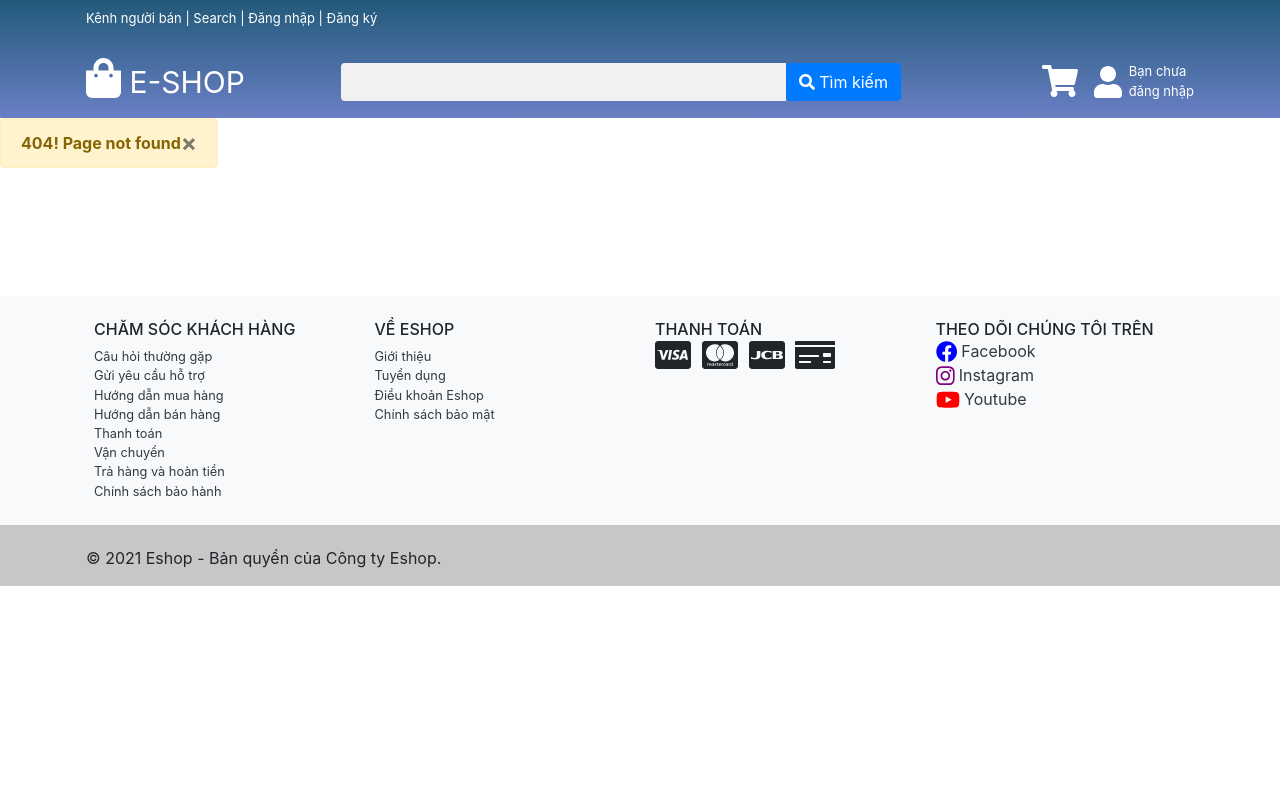
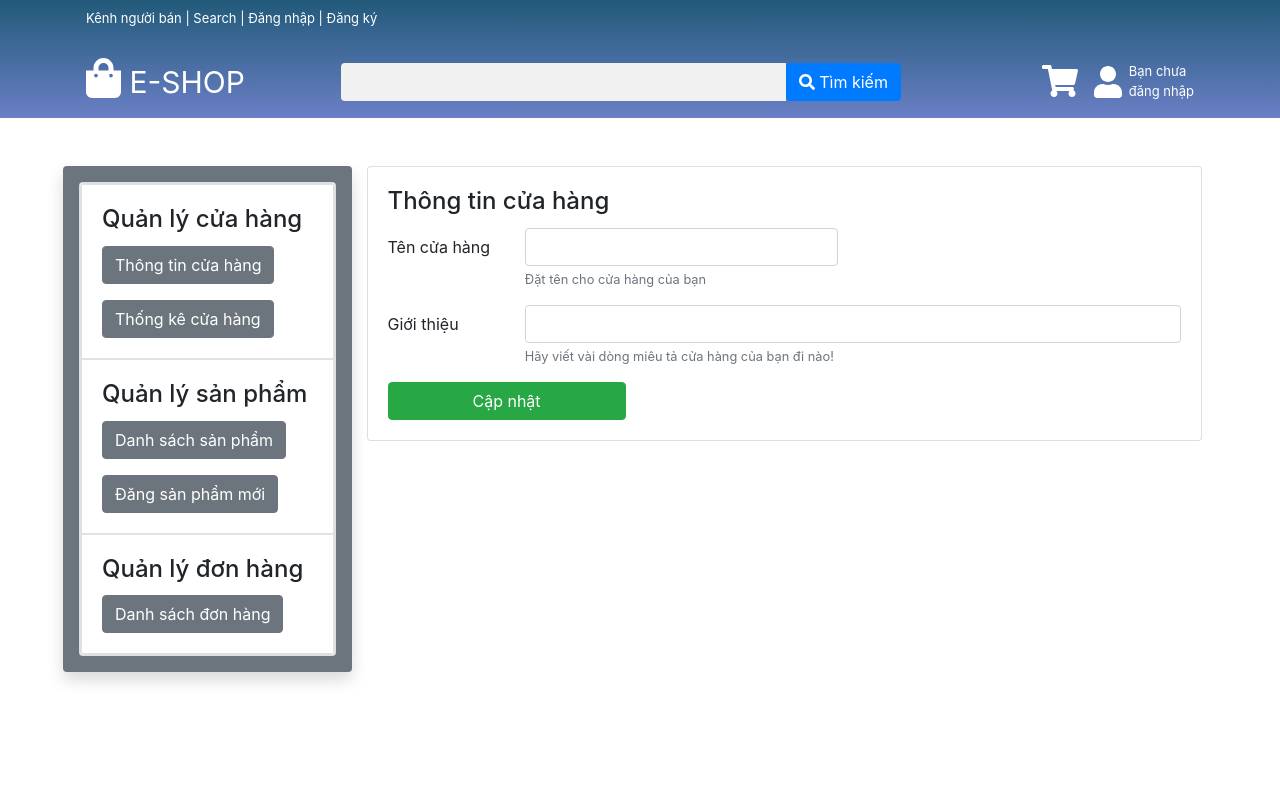
Before and after one commit to phanthaiduong22/eshop, a React (Create React App) app: page /sell/info in a window 1280 px wide. Shown: the top 800 px of the page. Built offline with nearby package versions, Linux system fonts and the light colour scheme.

Commit message:
Store info

```diff
--- a/src/components/SellerSideBar/SellerSideBar.js
+++ b/src/components/SellerSideBar/SellerSideBar.js
@@ -19,7 +19,9 @@ class SellerSideBar extends Component {
   listOrders = () => {
     this.setState({ redirect: "/sell/orders" });
   };
-
+  storeInfo=()=>{
+    this.setState({redirect:"/sell/info"})
+  }
   render() {
     let { redirect } = this.state;
     if (redirect) {
@@ -30,6 +32,27 @@ class SellerSideBar extends Component {
       <div className="col-md-3 shadow p-3 mb-5 bg-secondary rounded d-flex justify-content-center">
         <div className="card ">
           <div className="card text-black bg-white ">
+          <div className="card-body border">
+              <h4 className="card-title">Quản lý cửa hàng</h4>
+              <button
+                type="button"
+                className="btn btn-secondary"
+                onClick={this.storeInfo}
+              >
+                Thông tin cửa hàng
+              </button>
+              <button
+                type="button"
+                className="btn btn-secondary"
+                onClick={this.storeInfo}
+                style={{marginTop:'1em'}}
+                onClick={e=>{
+                  this.setState({redirect:"/sell"})
+                }}
+              >
+                Thống kê cửa hàng
+              </button>
+            </div>
             <div className="card-body border ">
               <h4 className="card-title ">Quản lý sản phẩm</h4>
               <button
@@ -43,6 +66,7 @@ class SellerSideBar extends Component {
                 type="button"
                 className="btn btn-secondary"
                 onClick={this.addNewProduct}
+                style={{marginTop:'1em'}}
               >
                 Đăng sản phẩm mới
               </button>
--- /dev/null
+++ b/src/pages/SellInfo/SellInfo.js
@@ -0,0 +1,111 @@
+import React, { Component } from "react";
+import callAPI from "../../utils/apiCaller";
+import SellerSideBar from "../../components/SellerSideBar/SellerSideBar";
+class SellInfo extends Component {
+  constructor(props) {
+    super(props);
+    this.state = {
+      storeName: "",
+      storeDesc: "",
+      stars: 0,
+      token_: "",
+    };
+  }
+  getStore = () => {
+    if (this.state.token) {
+      callAPI("/sell/getstoreinfo", "GET", null, this.state.token)
+        .then((res) => {
+          console.log(res.data);
+          this.setState({
+            storeName: res.data[0].name,
+            storeDesc: res.data[0].description,
+            stars: res.data[0].stars,
+          });
+        })
+        .catch((error) => {
+          console.log(error);
+        });
+    }
+  };
+  updateStore=()=>{
+    if (this.state.token) {
+        let {storeName,storeDesc}=this.state;
+        console.log(storeName);
+        console.log(storeDesc)
+        console.log({storeName,storeDesc})
+        callAPI("/sell/updatestoreinfo", "POST", {storeName,storeDesc}, this.state.token)
+          .then((res) => {
+              alert("Cập nhật thông tin cửa hàng thành công!");
+            this.getStore();
+          })
+          .catch((error) => {
+            console.log(error);
+          });
+      }
+  }
+  componentDidMount = () => {
+    let token_ = localStorage.getItem("token");
+    this.setState({ token: token_ }, function () {
+      this.getStore();
+    });
+  };
+  onNameChange=(e)=>{
+      this.setState({
+          storeName:e.target.value
+      })
+  }
+  onDescChange=(e)=>{
+    this.setState({
+        storeDesc:e.target.value
+    })
+}
+  render() {
+    return (
+      <div className="container-fluid ">
+        <div className="row m-5 ">
+          <SellerSideBar />
+          <div className="col-md">
+            <div class="card">
+              <div class="card-body">
+                <h4 class="card-title">Thông tin cửa hàng</h4>
+                <form>
+                  <div class="form-group row">
+                    <label for="storeName" class="col-sm-2 col-form-label">
+                      Tên cửa hàng
+                    </label>
+                    <div class="col-sm-5">
+                      <input
+                        class="form-control"
+                        id="storeName"
+                        value={this.state.storeName}
+                        onChange={this.onNameChange}
+                      />
+                      <small class="form-text text-muted">
+                        Đặt tên cho cửa hàng của bạn
+                      </small>
+                    </div>
+                  </div>
+                  <div class="form-group row">
+                    <label for="storeDesc" class="col-sm-2 col-form-label">
+                      Giới thiệu
+                    </label>
+                    <div class="col-sm-10">
+                      <input class="form-control" id="storeDesc" value={this.state.storeDesc} onChange={this.onDescChange}/>
+                      <small class="form-text text-muted">
+                        Hãy viết vài dòng miêu tả cửa hàng của bạn đi nào!
+                      </small>
+                    </div>
+                  </div>
+                </form>
+                <button type="button" class="btn btn-success" style={{width:'30%'}} onClick={this.updateStore}>Cập nhật</button>
+              </div>
+
+            </div>
+          </div>
+        </div>
+      </div>
+    );
+  }
+}
+
+export default SellInfo;
--- a/src/pages/SellerListProduct/SellerListProduct.js
+++ b/src/pages/SellerListProduct/SellerListProduct.js
@@ -1,5 +1,4 @@
 import React, { Component } from "react";
-import ProductItem from "../../components/ProductItem/ProductItem";
 import SellerSideBar from "../../components/SellerSideBar/SellerSideBar";
 import SellerProductItem from "../../components/SellerProductItem/SellerProductItem";
 import callAPI from "../../utils/apiCaller";
--- a/src/routes.js
+++ b/src/routes.js
@@ -13,6 +13,7 @@ import AddNewProduct from "./pages/AddNewProduct/AddNewProduct";
 import SellerListProduct from "./pages/SellerListProduct/SellerListProduct";
 import SellerOrders from "./pages/SellerOrders/SellerOrders";
 import Orders from "./pages/Info/Customer_Orders";
+import SellInfo from "./pages/SellInfo/SellInfo";
 const routes = [
   {
     path: "/",
@@ -80,6 +81,11 @@ const routes = [
     main:()=><Orders/>
   },
   {
+    path:"/sell/info",
+    exact:true,
+    main:()=><SellInfo/>
+  },
+  {
     path: "",
     exact: false,
     main: () => <NotFound />,
```
Also changed, not shown: 1 other file (tests, documents, lock files or other folders).
